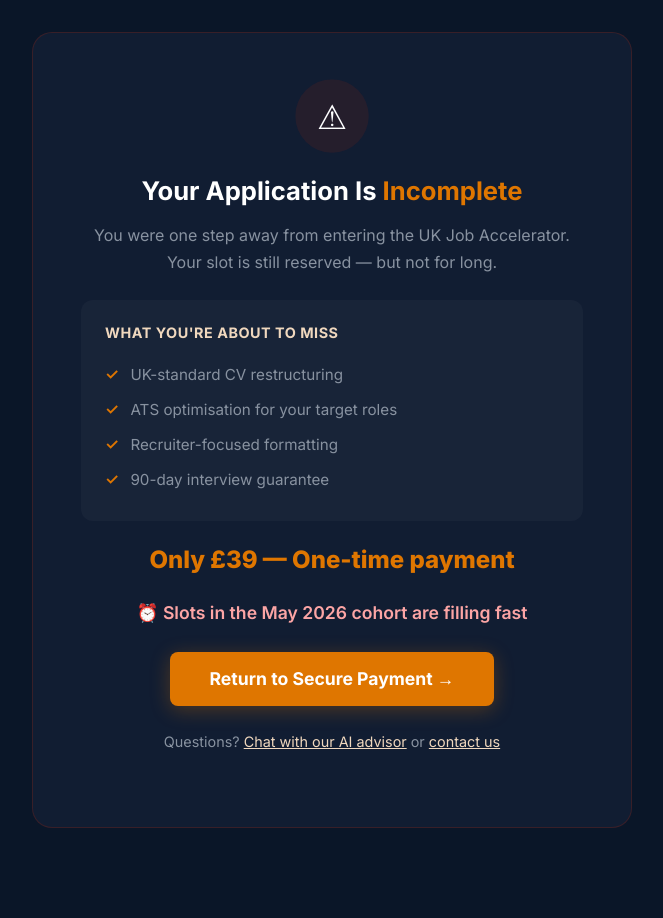
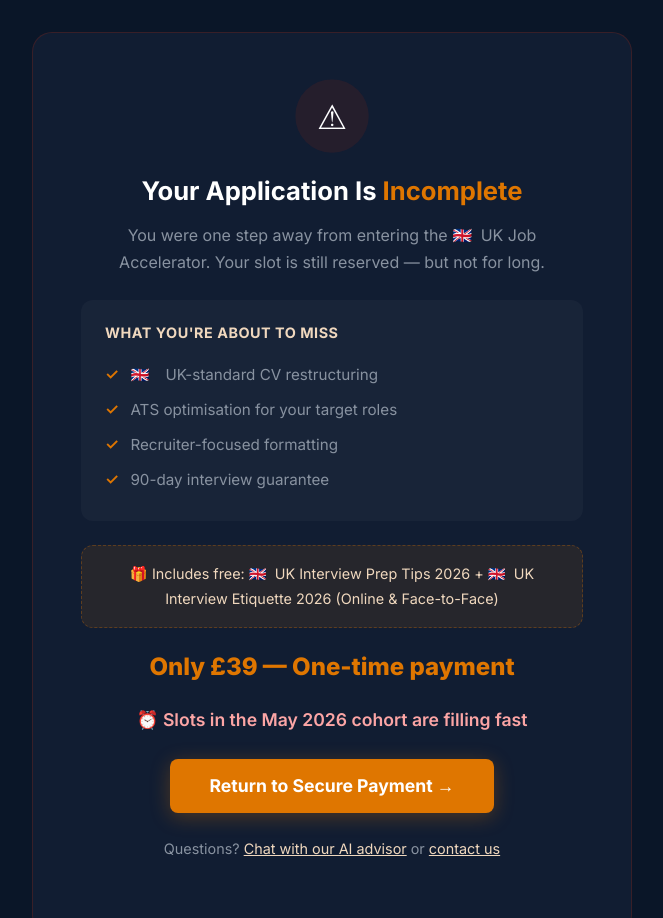
Before and after one commit to hr-mastery/uk-job-accelerator, a plain HTML site: page cancel.html in a window 1280 px wide. Shown: the top 918 px of the page, without its empty margins (308-971 px from the left). Before the commit the page ends 860 px from the top, so only its background shows below. Drawn offline with Linux system fonts and the light colour scheme; a script that the page names is missing.

Commit message:
Update cancel.html

```diff
--- a/cancel.html
+++ b/cancel.html
@@ -3,7 +3,7 @@
 <head>
     <meta charset="UTF-8">
     <meta name="viewport" content="width=device-width, initial-scale=1.0">
-    <title>Complete Your Application — UK Job Accelerator</title>
+    <title>Complete Your Application — 🇬🇧 UK Job Accelerator</title>
     <link href="https://fonts.googleapis.com/css2?family=Inter:wght@400;500;600;700;800&display=swap" rel="stylesheet">
     <style>
         :root {
@@ -179,22 +179,45 @@
             right: 2rem;
             z-index: 100;
         }
+
+        .uk-flag {
+            display: inline;
+            margin-right: 0.25rem;
+        }
+
+        .freebie-teaser {
+            background: rgba(223,118,0,0.1);
+            border: 1px dashed rgba(223,118,0,0.3);
+            border-radius: 12px;
+            padding: 1rem;
+            margin: 1.5rem 0;
+        }
+
+        .freebie-teaser p {
+            margin: 0;
+            font-size: 0.9rem;
+            color: var(--cream);
+        }
     </style>
 </head>
 <body>
     <div class="cancel-card">
         <div class="warning-icon">⚠</div>
         <h1>Your Application Is <span class="highlight">Incomplete</span></h1>
-        <p>You were one step away from entering the UK Job Accelerator. Your slot is still reserved — but not for long.</p>
+        <p>You were one step away from entering the <span class="uk-flag">🇬🇧</span> UK Job Accelerator. Your slot is still reserved — but not for long.</p>
 
         <div class="benefits">
             <h3>What You're About to Miss</h3>
             <ul>
-                <li>UK-standard CV restructuring</li>
+                <li><span class="uk-flag">🇬🇧</span> UK-standard CV restructuring</li>
                 <li>ATS optimisation for your target roles</li>
                 <li>Recruiter-focused formatting</li>
                 <li>90-day interview guarantee</li>
             </ul>
+        </div>
+
+        <div class="freebie-teaser">
+            <p>🎁 Includes free: <span class="uk-flag">🇬🇧</span> UK Interview Prep Tips 2026 + <span class="uk-flag">🇬🇧</span> UK Interview Etiquette 2026 (Online & Face-to-Face)</p>
         </div>
 
         <div class="price-reminder">Only £39 — One-time payment</div>
```
